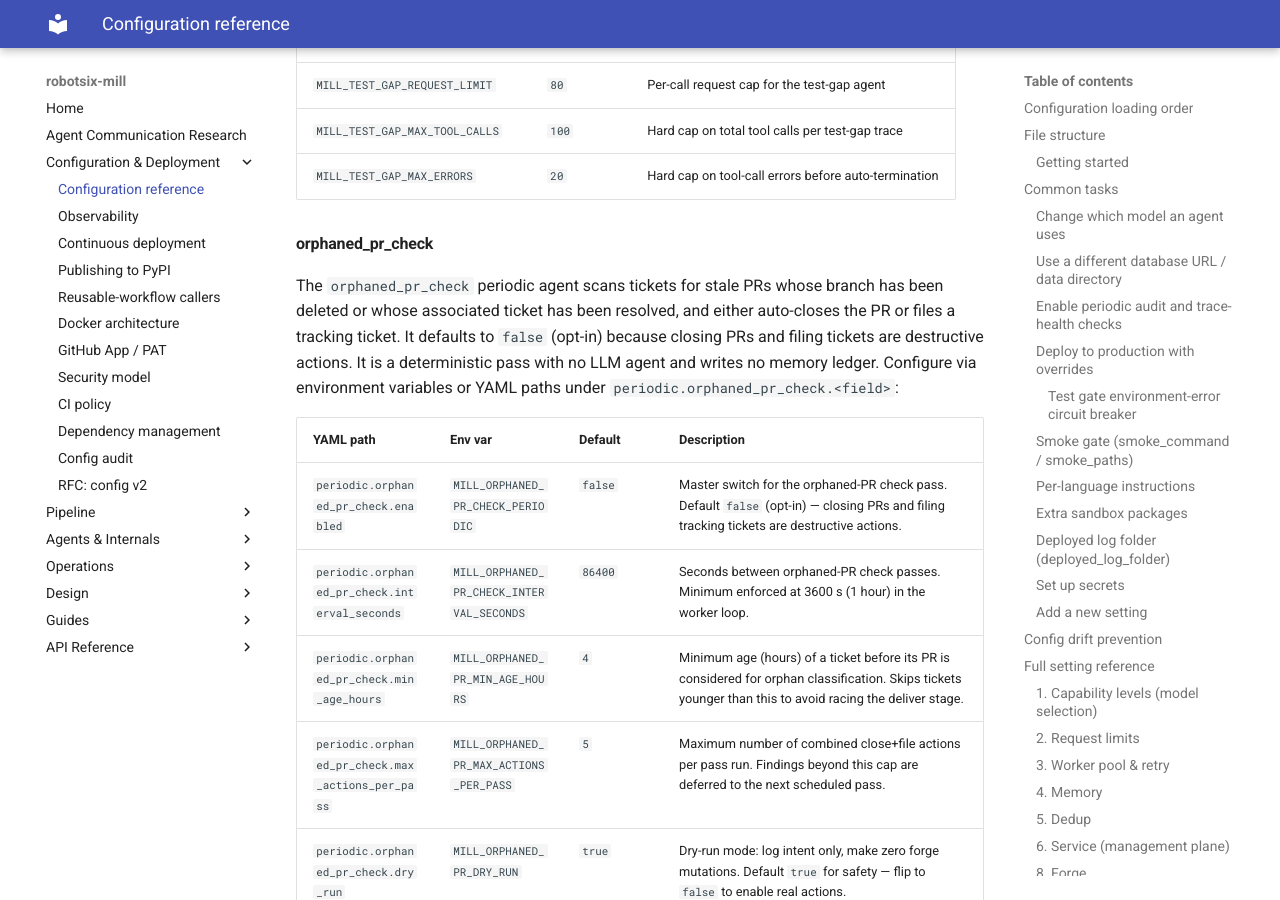
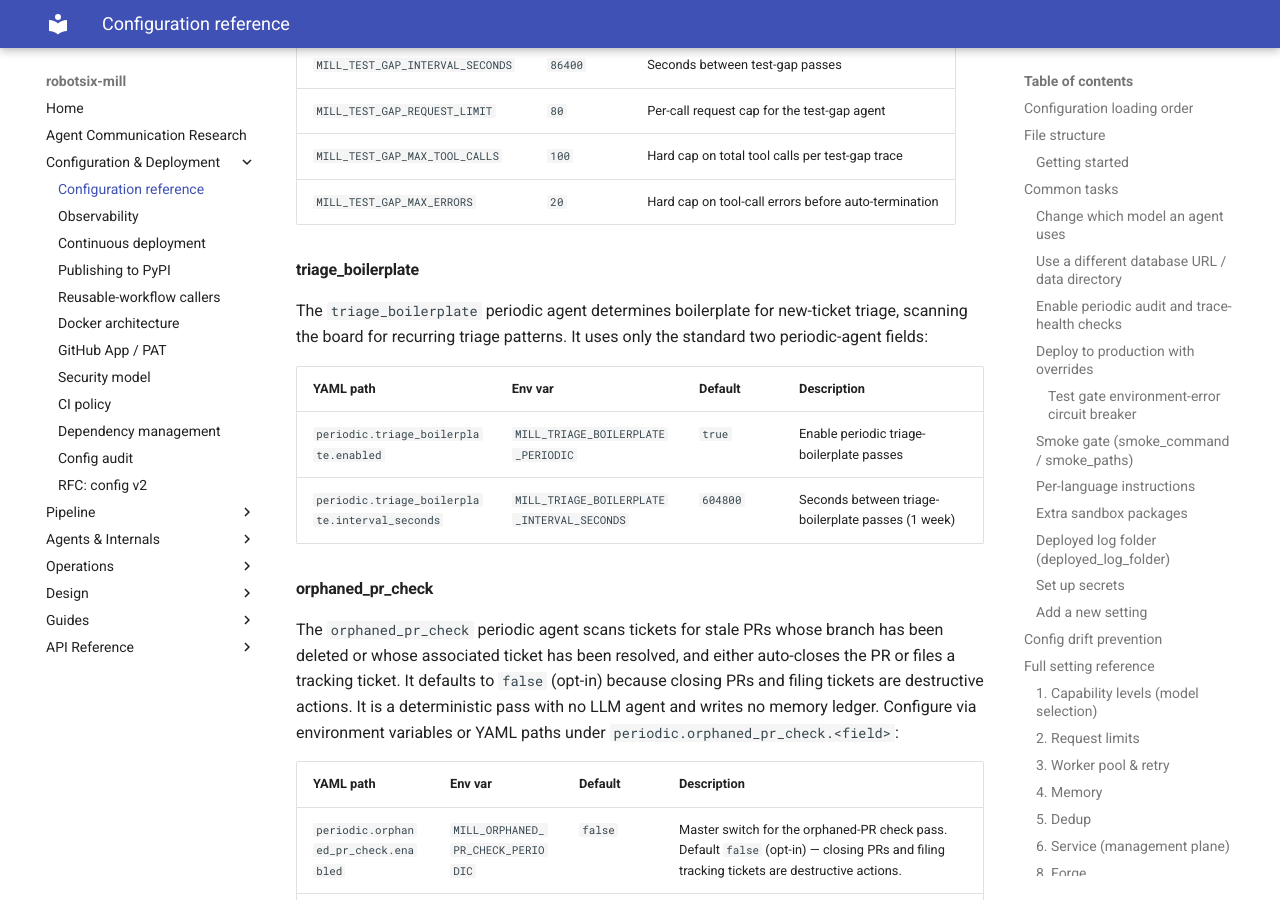
Before and after one commit to damien-robotsix/robotsix-mill, an MkDocs documentation site: the page built from docs/configuration.md, in a window 1280 px wide and 900 px high, scrolled down 32320 px. Built offline with MkDocs 1.6.1 and Material for MkDocs 9.7.7, drawn with Linux system fonts in a browser that asks for light colours.

Commit message:
mill: config drift: periodic.triage_boilerplate missing from docs/configuration.md (20260702T111650Z-config-drift-periodic-triage-boilerplate-ead2) (#2167)
Co-authored-by: robotsix-mill <mill@robotsix.local>

```diff
--- a/docs/configuration.md
+++ b/docs/configuration.md
@@ -612,7 +612,7 @@ Each periodic agent shares this pattern:
 Periodic agents: `audit`, `trace_health`, `trace_review`, `health`, `test_gap`,
 `agent_check`, `survey`, `ci_monitor`, `config_sync`, `member_sync`, `meta`, `bc_check`,
 `completeness_check`, `diagnostic`, `forge_parity`, `module_curator`, `orphaned_pr_check`,
-`copy_paste`, `timeout_escalation`, `langfuse_cleanup`, `data_dir_gc`, `dependabot_ingest`, `run_health`, `stale_branch_cleanup`,
+`copy_paste`, `timeout_escalation`, `triage_boilerplate`, `langfuse_cleanup`, `data_dir_gc`, `dependabot_ingest`, `run_health`, `stale_branch_cleanup`,
 `state_sync`, `env_doc_sync`, `db_maintenance`, `sandbox_reaper`.
 
 > ¹ Most agents default to `enabled: true`. Exceptions: `diagnostic`, `stale_branch_cleanup`, and `meta_periodic` default to `false`.
@@ -789,6 +789,17 @@ budget and tool-call guardrails:
 | `MILL_TEST_GAP_REQUEST_LIMIT` | `80` | Per-call request cap for the test-gap agent |
 | `MILL_TEST_GAP_MAX_TOOL_CALLS` | `100` | Hard cap on total tool calls per test-gap trace |
 | `MILL_TEST_GAP_MAX_ERRORS` | `20` | Hard cap on tool-call errors before auto-termination |
+
+#### triage_boilerplate
+
+The `triage_boilerplate` periodic agent determines boilerplate for new-ticket
+triage, scanning the board for recurring triage patterns.  It uses only the
+standard two periodic-agent fields:
+
+| YAML path | Env var | Default | Description |
+|-----------|---------|---------|-------------|
+| `periodic.triage_boilerplate.enabled` | `MILL_TRIAGE_BOILERPLATE_PERIODIC` | `true` | Enable periodic triage-boilerplate passes |
+| `periodic.triage_boilerplate.interval_seconds` | `MILL_TRIAGE_BOILERPLATE_INTERVAL_SECONDS` | `604800` | Seconds between triage-boilerplate passes (1 week) |
 
 #### orphaned_pr_check
 
```
Also changed, not shown: CHANGELOG.md (+1 -0 lines).
